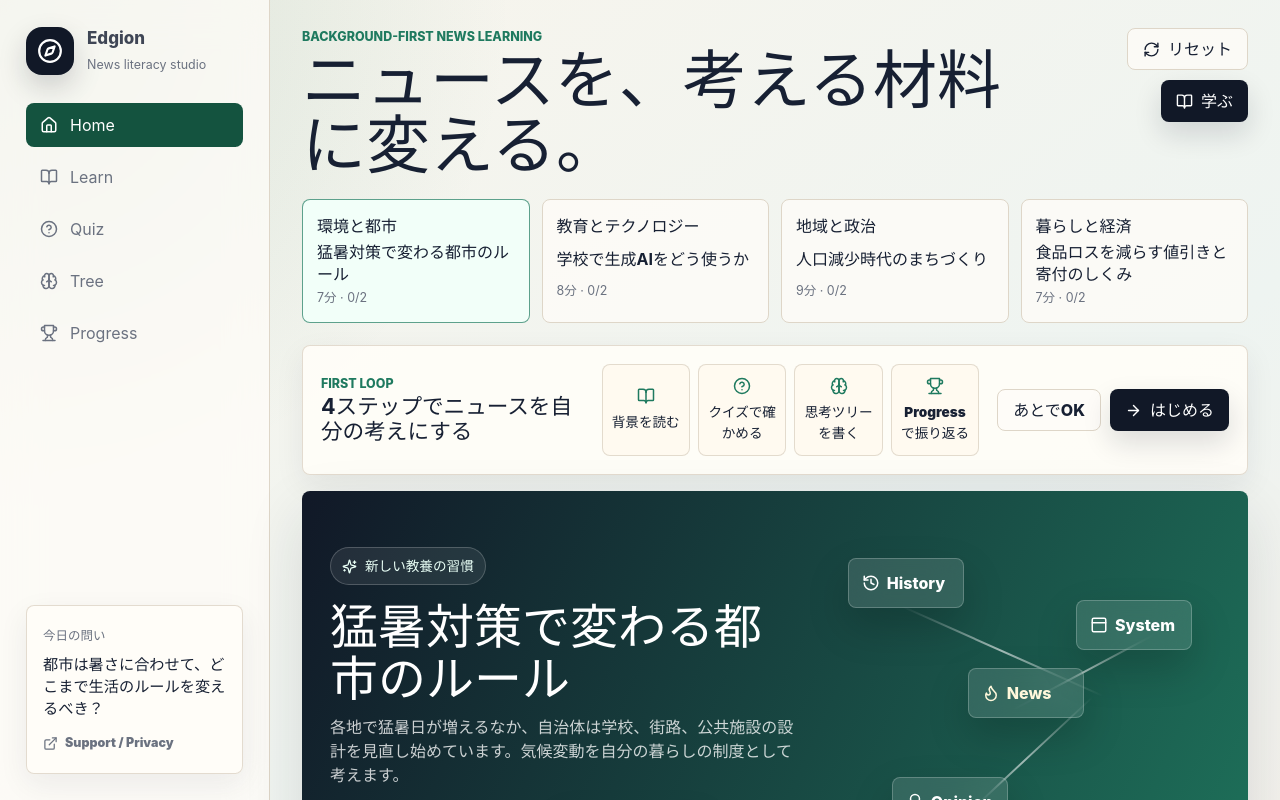
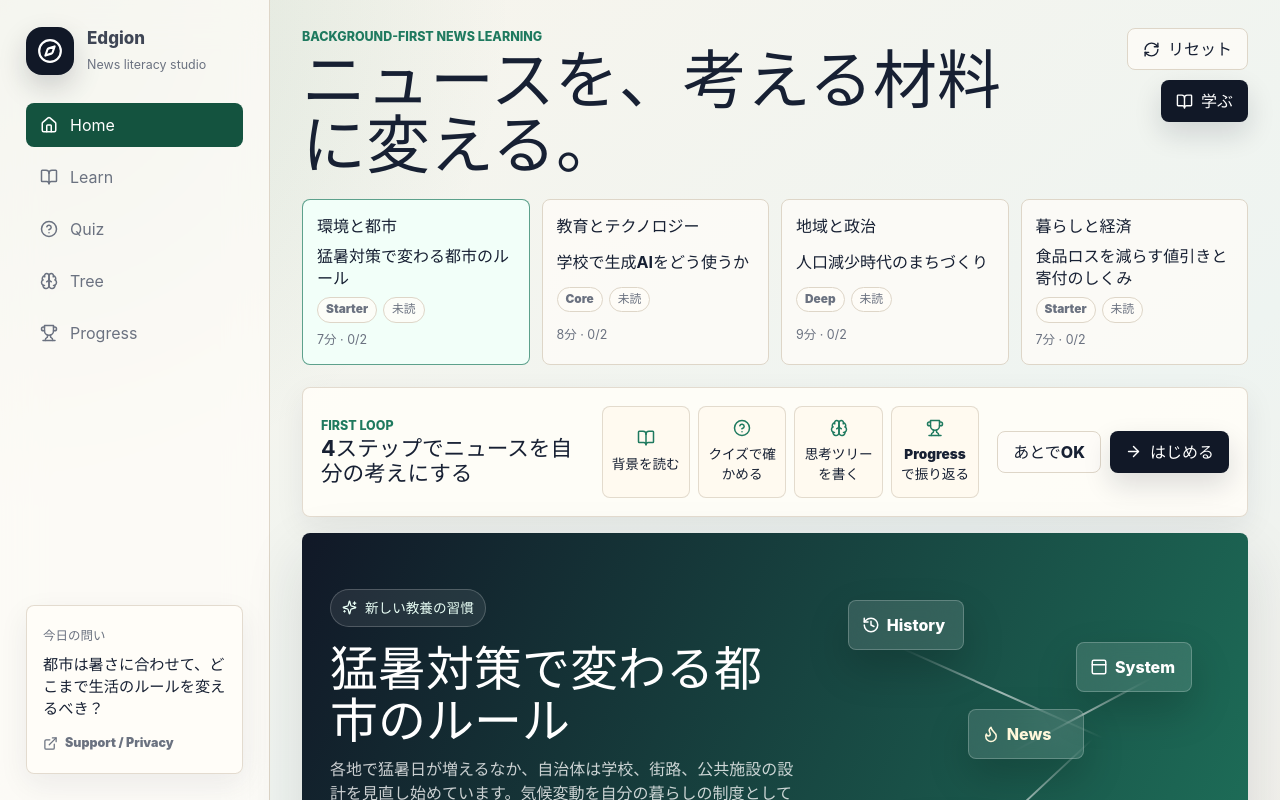
Before and after one commit to Kei-0928/Edgion, a React (Vite) app: page / in a window 1280 px wide. Shown: the top 800 px of the page. Built offline with nearby package versions, Linux system fonts and the light colour scheme.

Commit message:
Improve module card status labels

```diff
--- a/src/main.tsx
+++ b/src/main.tsx
@@ -373,6 +373,12 @@ function ModulePicker({
           >
             <span>{module.category}</span>
             <strong>{module.title}</strong>
+            <span className="module-chip-tags">
+              <span className="module-tag">{module.difficulty}</span>
+              <span className={moduleProgress.read ? "module-tag read" : "module-tag"}>
+                {moduleProgress.read ? "既読" : "未読"}
+              </span>
+            </span>
             <small>
               {module.readingTime} · {score}/{module.quizItems.length}
             </small>
--- a/src/styles.css
+++ b/src/styles.css
@@ -300,8 +300,8 @@ p {
 
 .module-chip {
   display: grid;
-  gap: 4px;
-  min-height: 108px;
+  gap: 8px;
+  min-height: 128px;
   padding: 14px;
   color: var(--ink);
   border: 1px solid var(--line);
@@ -313,6 +313,32 @@ p {
 .module-chip strong {
   font-size: 1rem;
   line-height: 1.35;
+}
+
+.module-chip-tags {
+  display: flex;
+  gap: 6px;
+  align-items: center;
+  flex-wrap: wrap;
+}
+
+.module-tag {
+  display: inline-flex;
+  align-items: center;
+  min-height: 24px;
+  padding: 3px 8px;
+  color: var(--muted);
+  border: 1px solid var(--line);
+  border-radius: 999px;
+  background: rgb(255 253 248 / 0.82);
+  font-size: 0.74rem;
+  font-weight: 900;
+}
+
+.module-tag.read {
+  color: var(--green-strong);
+  border-color: rgb(31 122 95 / 0.28);
+  background: rgb(31 122 95 / 0.08);
 }
 
 .module-chip.active {
```
Also changed, not shown: 1 other file (tests, documents, lock files or other folders).
